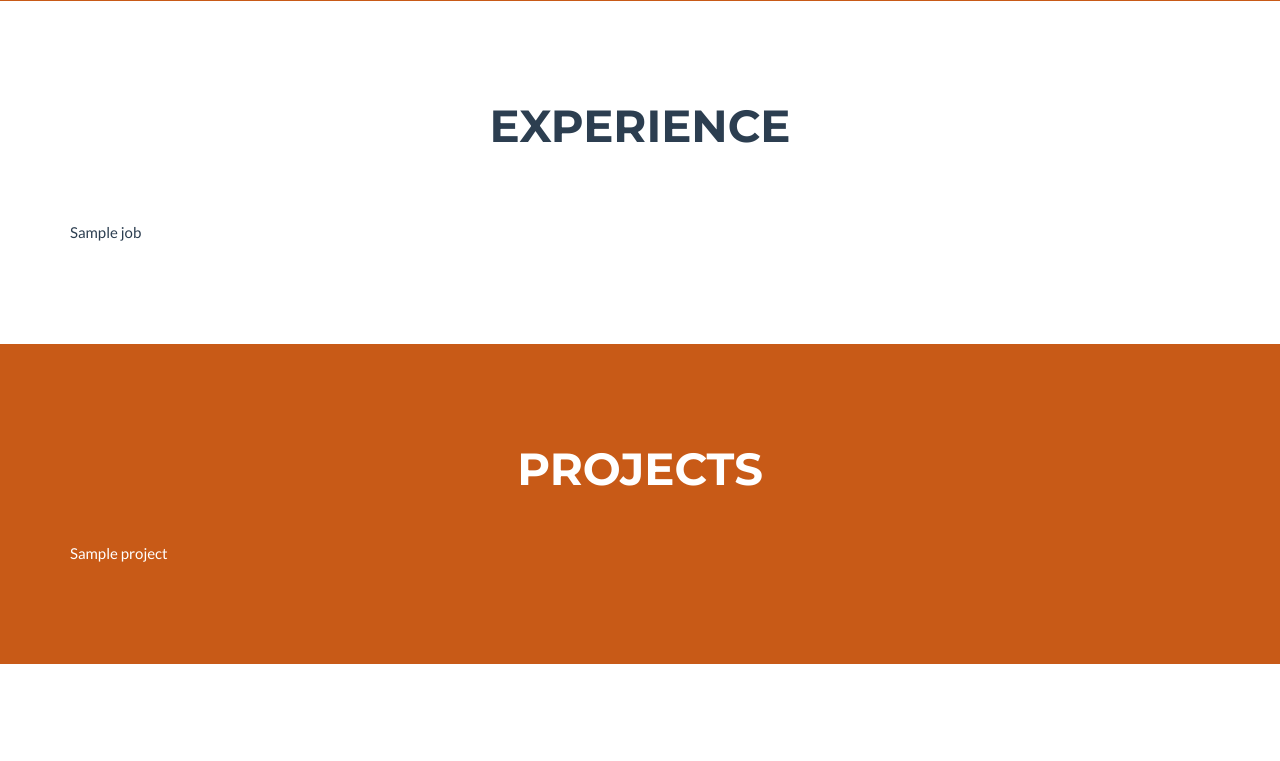
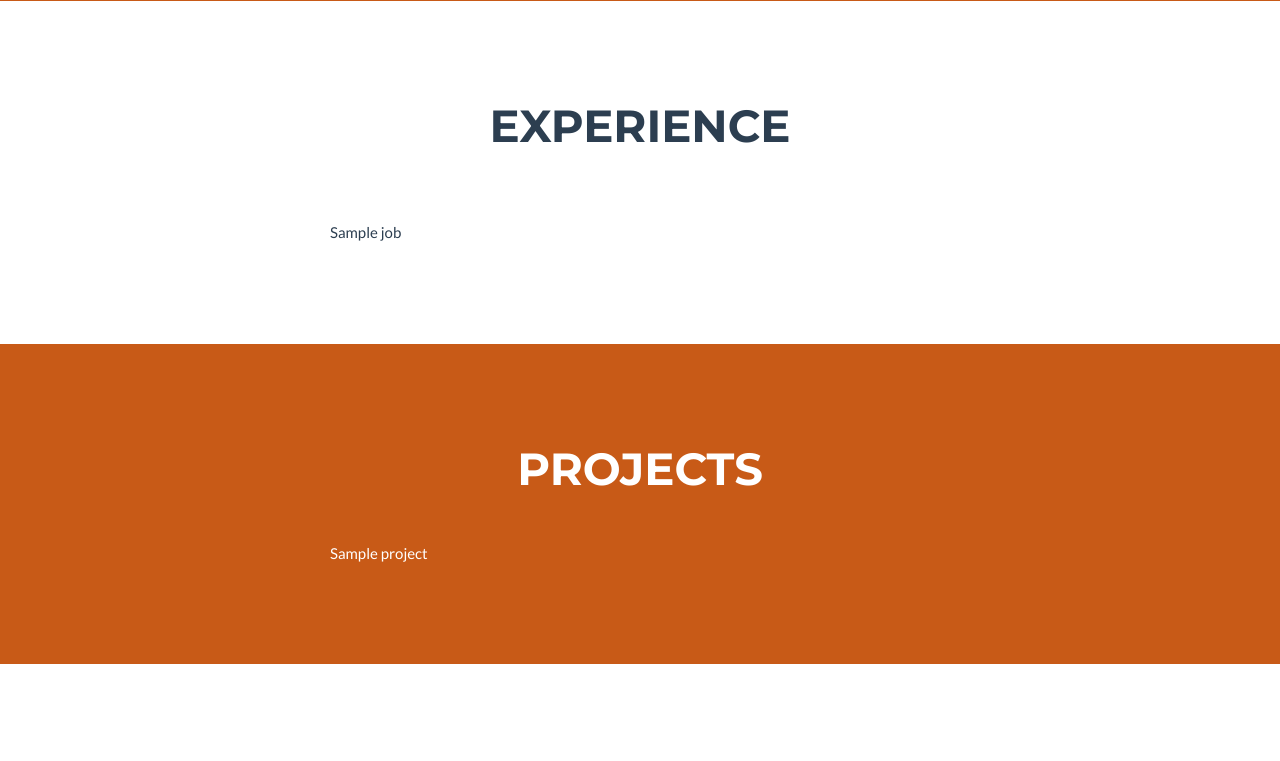
Before and after one commit to brhoades/brod.es, a Django app: template templates/greeter/index.html in a window 1280 px wide. Shown: the part 789-1550 px from the top of the page. Run offline with Django 3.2, Linux system fonts and the light colour scheme; the template is opened without the code that fills it: most values are stand-ins (such as "Sample title", 1, 10 or a date in 2020); some libraries are stand-ins or nearby versions.

Commit message:
Added max width to sections and descriptions.

```diff
--- a/static/greeter/css/freelancer.css
+++ b/static/greeter/css/freelancer.css
@@ -210,6 +210,11 @@ section.success {
     background: #C85A17;
 }
 
+.container {
+  max-width: 650px;
+  margin: 0 auto;
+}
+
 @media(max-width:767px) {
     section {
         padding: 75px 0;
@@ -352,6 +357,11 @@ footer .footer-below {
 
 #experience .job-description
 {
+  max-width: 900px;
+}
+
+#experience .indent
+{
   padding-left: 30px;
 }
 
```
Also changed, not shown: 9 other files.
